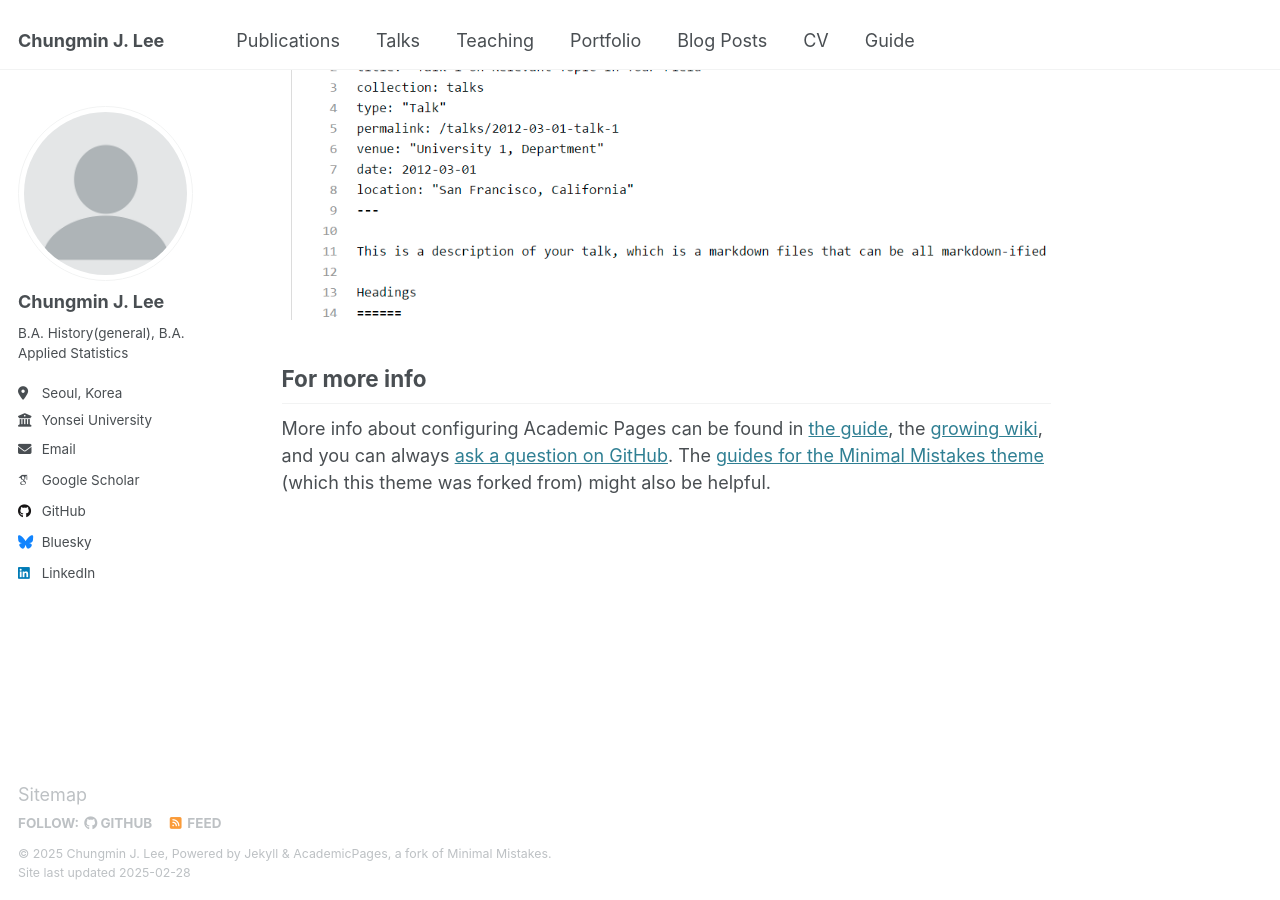
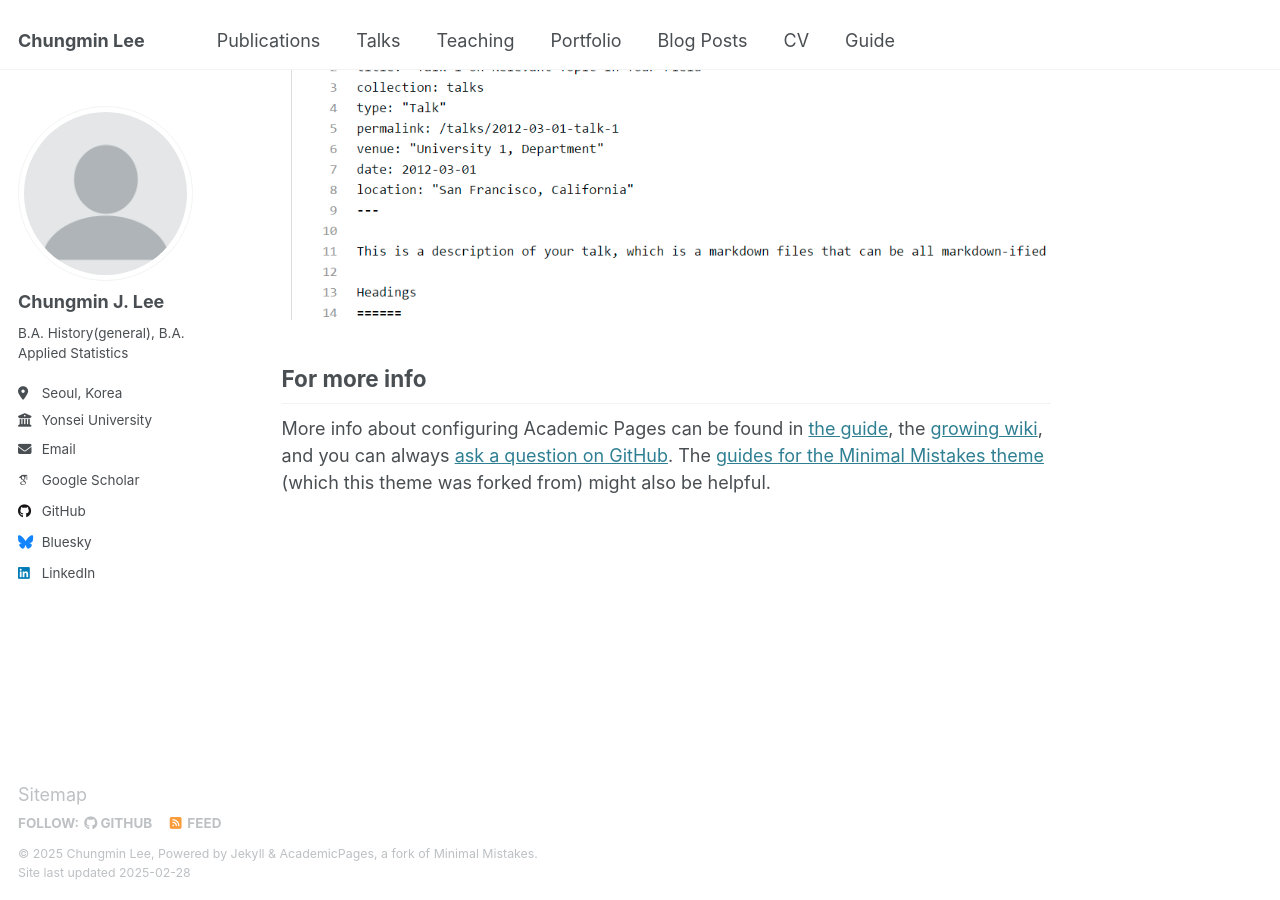
Before and after one commit to Chungminlee08/Chungminlee08.github.io, a Jekyll site: the page built from _pages/about.md, in a window 1280 px wide and 900 px high, scrolled down 2642 px. Built offline with Jekyll 4.4.1, drawn with Linux system fonts in a browser that asks for light colours; some web fonts are replaced.

```diff
--- a/_config.yml
+++ b/_config.yml
@@ -9,9 +9,9 @@
 # Basic Site Settings
 locale                   : "en-US"
 site_theme               : "default"
-title                    : "Chungmin J. Lee"
+title                    : "Chungmin Lee"
 title_separator          : "-"
-name                     : &name "Chungmin J. Lee"
+name                     : &name "Chungmin Lee"
 description              : &description "personal description"
 url                      : https://academicpages.github.io # the base hostname & protocol for your site e.g. "https://[your GitHub username].github.io"
 baseurl                  : "" # the subpath of your site, e.g. "/blog"
```
